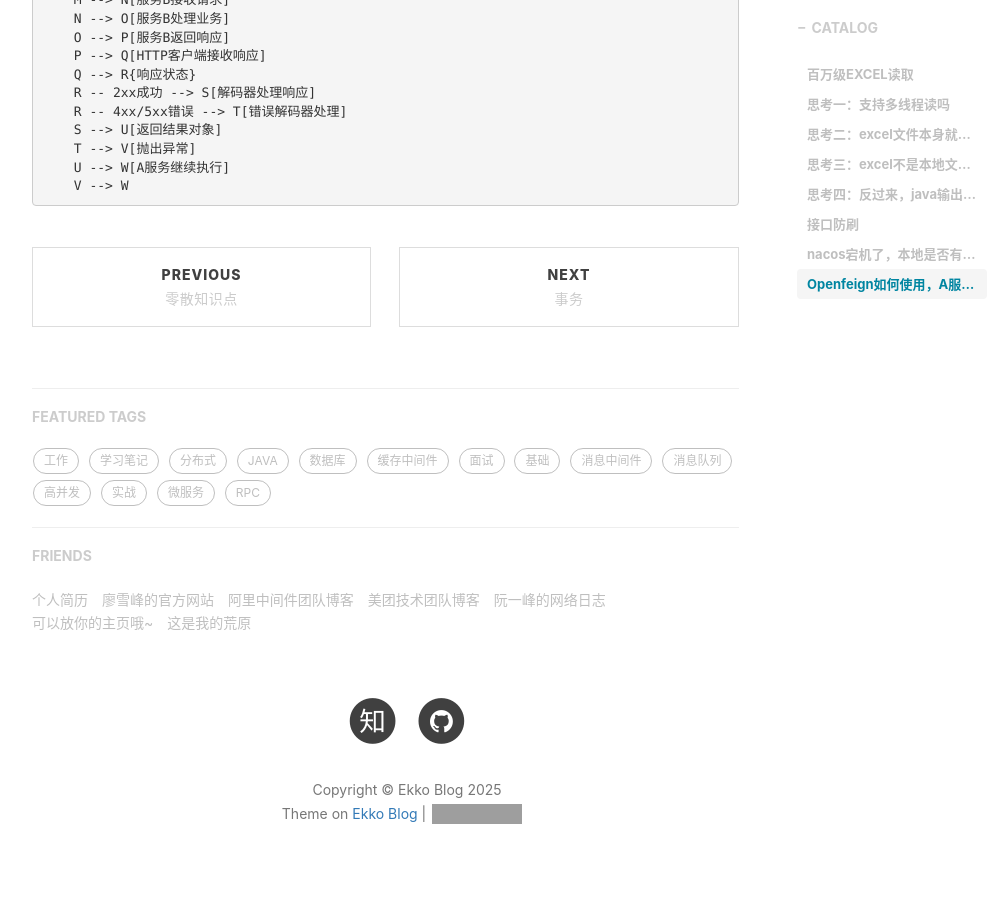
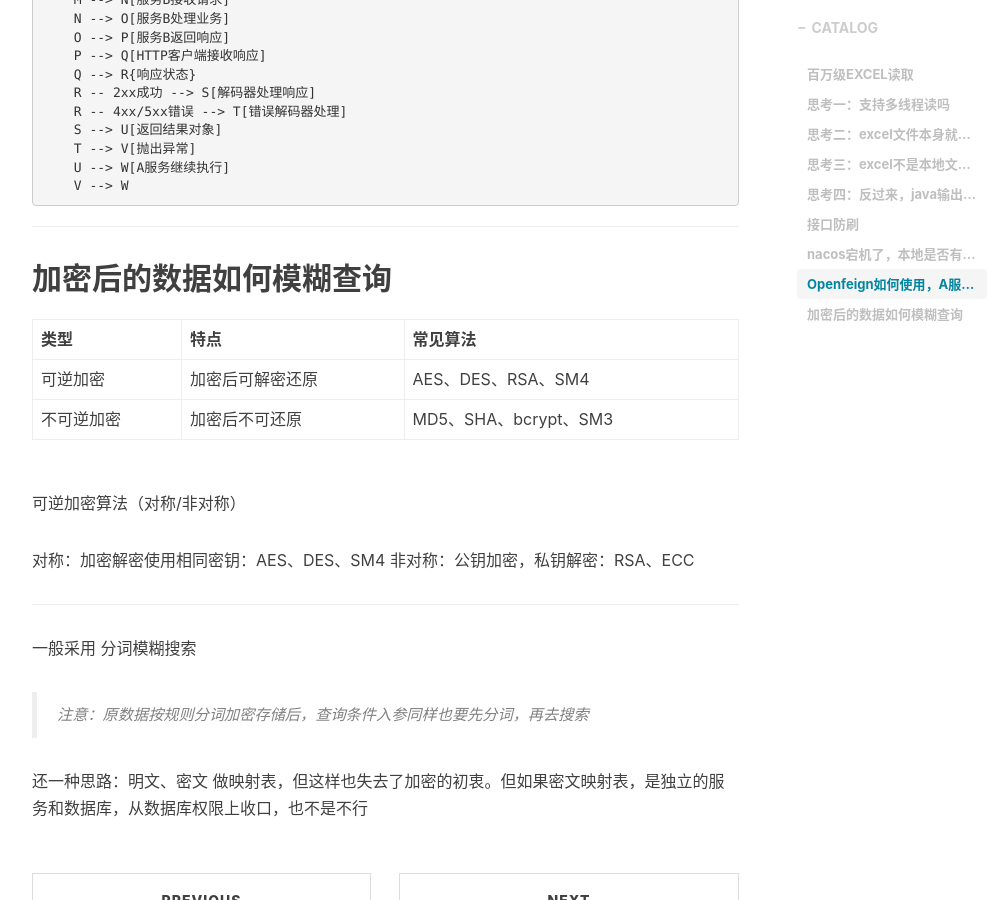
Before and after one commit to zxNchuPG/zxNchuPG.github.io, a Jekyll site: the page built from _posts/2025-11-08-场景题思考.markdown, in a window 1280 px wide and 900 px high, scrolled down 6130 px. Shown: the whole window, without its empty margins (233-1239 px from the left). Built offline with Jekyll 4.4.1, drawn with Linux system fonts in a browser that asks for light colours; nearby versions of some CDN libraries; comment, search, counter and statistics services are not loaded; grey boxes are pictures that could not be loaded.

Commit message:
加密搜索

````diff
--- a/_posts/2025-11-08-场景题思考.markdown
+++ b/_posts/2025-11-08-场景题思考.markdown
@@ -237,3 +237,25 @@ flowchart TD
     U --> W[A服务继续执行]
     V --> W
 ```
+
+---
+
+## 加密后的数据如何模糊查询
+
+|类型|特点|常见算法|
+|:---|:---|:---|
+|可逆加密  |加密后可解密还原|AES、DES、RSA、SM4|
+|不可逆加密  |加密后不可还原|MD5、SHA、bcrypt、SM3|
+
+可逆加密算法（对称/非对称）
+
+对称：加密解密使用相同密钥：AES、DES、SM4
+非对称：公钥加密，私钥解密：RSA、ECC
+
+---
+
+一般采用 分词模糊搜索
+
+> 注意：原数据按规则分词加密存储后，查询条件入参同样也要先分词，再去搜索
+
+还一种思路：明文、密文 做映射表，但这样也失去了加密的初衷。但如果密文映射表，是独立的服务和数据库，从数据库权限上收口，也不是不行
````
